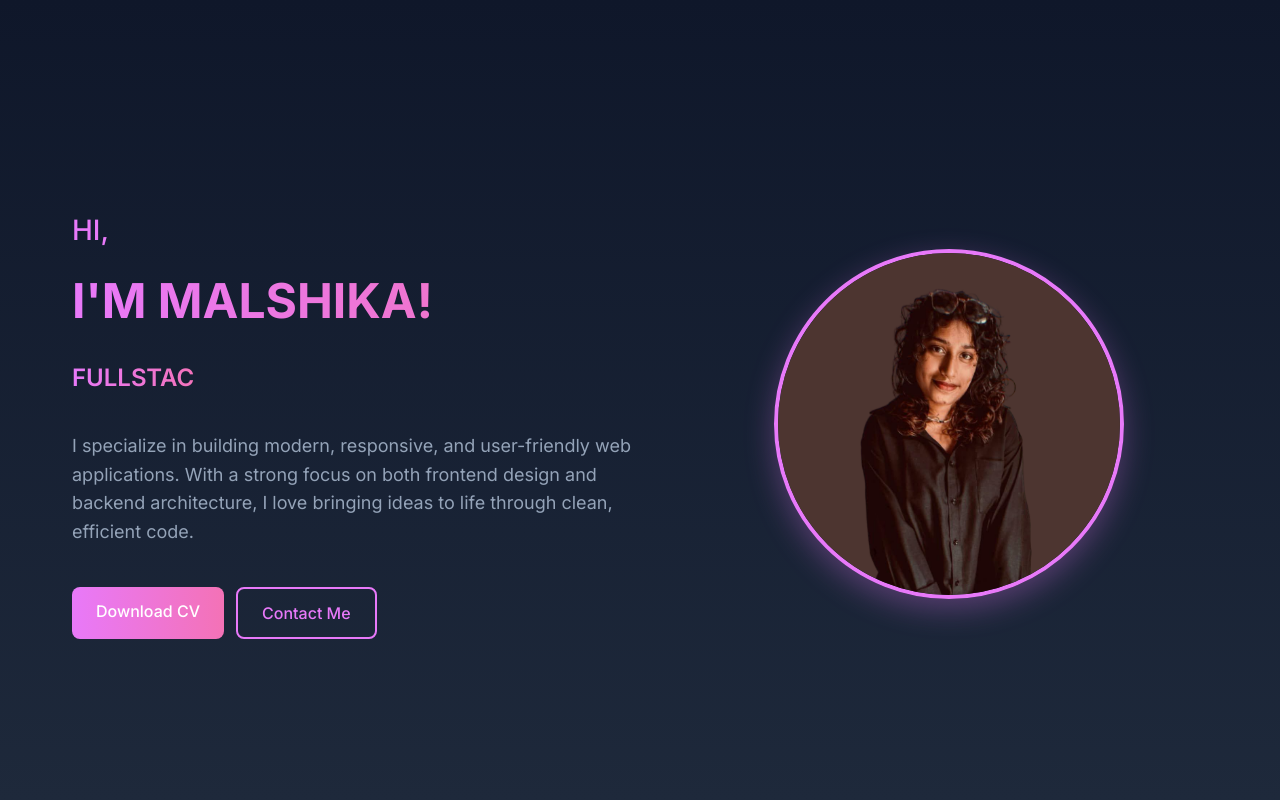
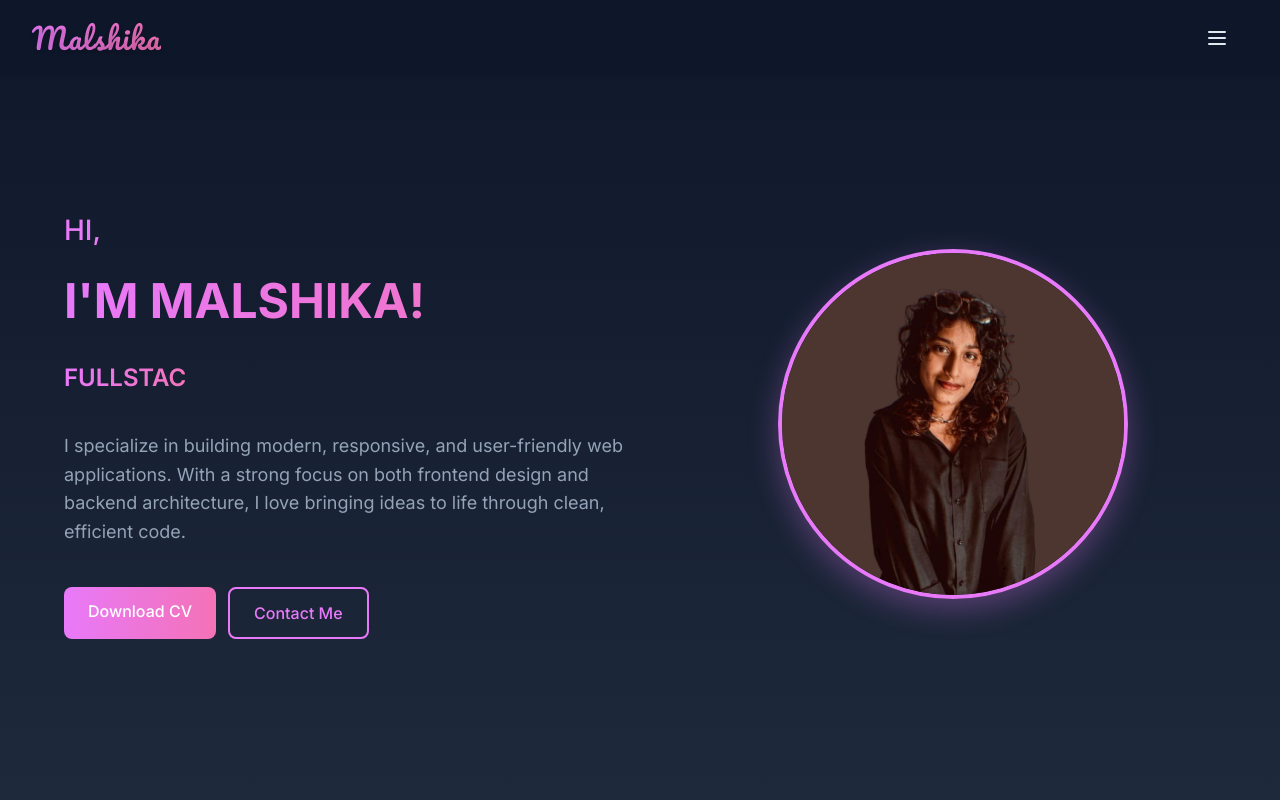
Before and after one commit to malshikainsari/myportfolio, a React (Vite) app: page / in a window 1280 px wide. Shown: the top 800 px of the page. Built offline with nearby package versions, Linux system fonts and the light colour scheme.

Commit message:
new changes

```diff
--- a/src/App.jsx
+++ b/src/App.jsx
@@ -1,4 +1,4 @@
-
+import Header from "./components/Header"
 import Hero from "./components/Hero";
 import Skills from "./components/Skills";
 import Projects from "./components/Projects";
@@ -8,7 +8,7 @@ import Footer from "./components/Footer";
 const App = () => {
   return (
     <div className="min-h-screen w-full overflow-x-hidden">
-
+     <Header />
       <main className="w-full">
         <Hero />
         <Skills />
--- /dev/null
+++ b/src/components/Header.jsx
@@ -0,0 +1,176 @@
+import { motion } from "framer-motion";
+import { useState } from "react";
+
+const navItems = [
+  { name: "Home", href: "#home" },
+  { name: "Skills", href: "#skills" },
+  { name: "Projects", href: "#projects" },
+  { name: "Contact", href: "#contact" },
+];
+
+const Header = () => {
+  const [isOpen, setIsOpen] = useState(false);
+
+  const handleNavigation = (href) => {
+    const element = document.querySelector(href);
+    if (element) {
+      element.scrollIntoView({
+        behavior: "smooth",
+        block: "start"
+      });
+    }
+    setIsOpen(false);
+  };
+
+  return (
+    <motion.header
+      initial={{ y: -100 }}
+      animate={{ y: 0 }}
+      transition={{ duration: 0.5 }}
+      style={{
+        position: 'fixed',
+        width: '100%',
+        backgroundColor: 'rgba(15, 23, 42, 0.9)',
+        backdropFilter: 'blur(10px)',
+        boxShadow: '0 1px 3px rgba(0,0,0,0.1)',
+        zIndex: 50
+      }}
+    >
+      <div style={{
+        maxWidth: '100%',
+        margin: '0 auto',
+        padding: '1rem 2rem',
+      }}>
+        <div style={{
+          display: 'flex',
+          justifyContent: 'space-between',
+          alignItems: 'center'
+        }}>
+          {/* Logo */}
+          <motion.a
+            href="#home"
+            onClick={(e) => {
+              e.preventDefault();
+              handleNavigation("#home");
+            }}
+            style={{
+              fontSize: '1.8rem',
+              fontWeight: 'bold',
+              background: 'linear-gradient(to right, #e879f9, #f472b6)',
+              WebkitBackgroundClip: 'text',
+              WebkitTextFillColor: 'transparent',
+              fontFamily: "'Pacifico', cursive, sans-serif",
+              letterSpacing: '1px',
+              textShadow: '0 2px 4px rgba(0,0,0,0.2)'
+            }}
+            whileHover={{
+              scale: 1.05,
+              textShadow: '0 4px 8px rgba(232, 121, 249, 0.3)'
+            }}
+          >
+            Malshika
+          </motion.a>
+
+          {/* Desktop Navigation */}
+          <nav style={{ display: 'none', gap: '2rem', alignItems: 'center' }} className="md:flex">
+            {navItems.map((item, index) => (
+              <motion.a
+                key={index}
+                href={item.href}
+                onClick={(e) => {
+                  e.preventDefault();
+                  handleNavigation(item.href);
+                }}
+                style={{
+                  color: '#e2e8f0',
+                  fontWeight: '500',
+                  transition: 'color 0.3s'
+                }}
+                whileHover={{
+                  scale: 1.1,
+                  color: '#e879f9'
+                }}
+                whileTap={{ scale: 0.95 }}
+              >
+                {item.name}
+              </motion.a>
+            ))}
+          </nav>
+
+          {/* Mobile Menu Button */}
+          <button
+            style={{
+              display: 'flex',
+              outline: 'none',
+              background: 'transparent',
+              border: 'none',
+              color: '#e2e8f0'
+            }}
+            className="md:hidden"
+            onClick={() => setIsOpen(!isOpen)}
+          >
+            <svg
+              style={{ width: '1.5rem', height: '1.5rem' }}
+              fill="none"
+              stroke="currentColor"
+              viewBox="0 0 24 24"
+            >
+              {isOpen ? (
+                <path
+                  strokeLinecap="round"
+                  strokeLinejoin="round"
+                  strokeWidth={2}
+                  d="M6 18L18 6M6 6l12 12"
+                />
+              ) : (
+                <path
+                  strokeLinecap="round"
+                  strokeLinejoin="round"
+                  strokeWidth={2}
+                  d="M4 6h16M4 12h16M4 18h16"
+                />
+              )}
+            </svg>
+          </button>
+        </div>
+
+        {/* Mobile Navigation */}
+        {isOpen && (
+          <motion.nav
+            initial={{ opacity: 0, height: 0 }}
+            animate={{ opacity: 1, height: 'auto' }}
+            exit={{ opacity: 0, height: 0 }}
+            style={{
+              display: 'flex',
+              flexDirection: 'column',
+              gap: '1rem',
+              marginTop: '1rem'
+            }}
+          >
+            {navItems.map((item, index) => (
+              <motion.a
+                key={index}
+                href={item.href}
+                onClick={(e) => {
+                  e.preventDefault();
+                  handleNavigation(item.href);
+                }}
+                style={{
+                  display: 'block',
+                  padding: '0.5rem 0',
+                  color: '#e2e8f0',
+                  fontWeight: '500'
+                }}
+                whileTap={{ scale: 0.95 }}
+              >
+                {item.name}
+              </motion.a>
+            ))}
+          </motion.nav>
+        )}
+      </div>
+    </motion.header>
+  );
+};
+
+export default Header;
--- a/src/components/Hero.jsx
+++ b/src/components/Hero.jsx
@@ -79,7 +79,6 @@ const Hero = () => {
       <div
         style={{
           width: '100%',
-          maxWidth: '1200px',
           margin: '0 auto',
           display: 'grid',
           gridTemplateColumns: '1.1fr 1fr',
```
